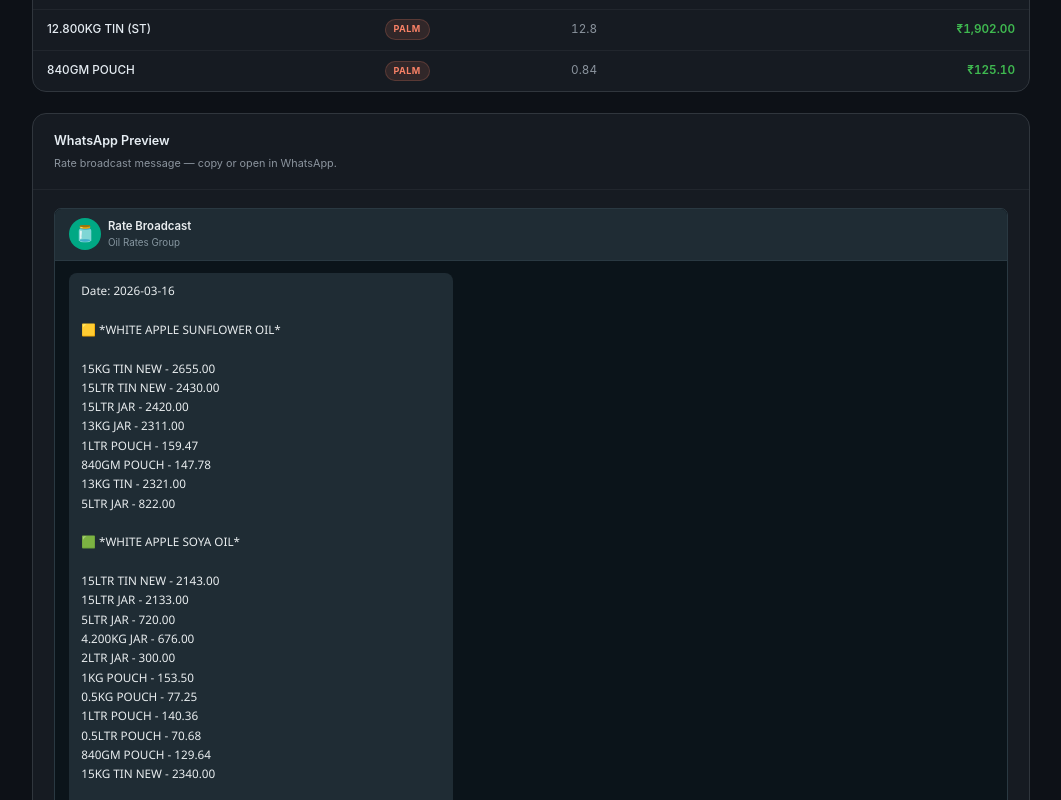
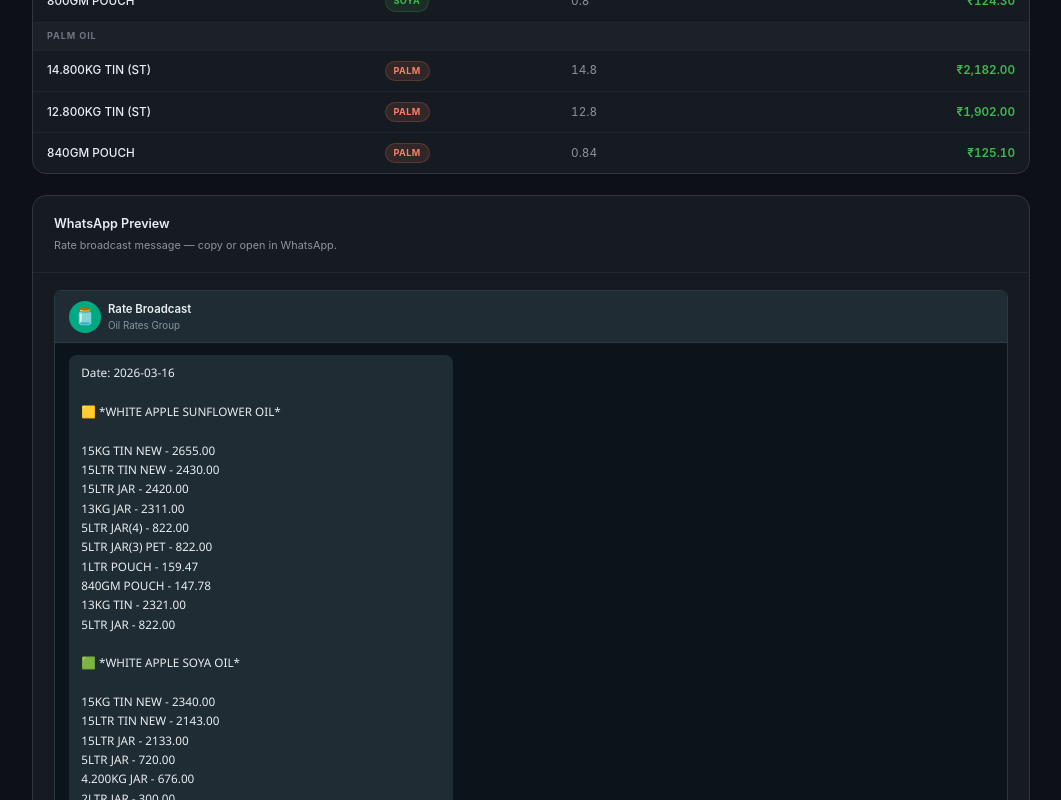
Before and after one commit to mydesignstation-cmyk/oilchart, a React (Vite) app: page / in a window 1280 px wide. Shown: the part 2000-2800 px from the top of the page, without its empty margins (109-1170 px from the left). Built offline with nearby package versions, Linux system fonts and the light colour scheme.

Commit message:
fix: add SF 5LTR JAR variants; normalize product name spacing for ordering

```diff
--- a/src/components/ProductTable.tsx
+++ b/src/components/ProductTable.tsx
@@ -58,7 +58,7 @@
         "840GM POUCH",
       ],
       SOYA: [
-        "15 KG TIN NEW",
+        "15KG TIN NEW",
         "15LTR TIN NEW",
         "15LTR JAR",
         "13KG TIN NEW",
--- a/src/data/products.ts
+++ b/src/data/products.ts
@@ -60,6 +60,23 @@
     name: "5LTR JAR",
     oilType: "SF",
     packSize: 5,
+    offsets: { SF: -13, SOYA: -10, PALM: 13 },
+    adjustments: { self: 18, other: 33, dealer: 38 },
+  },
+  // Variants shown in spreadsheet (same pricing offsets as 5LTR JAR)
+  {
+    name: "5LTR JAR(4)",
+    oilType: "SF",
+    packSize: 5,
+    brand: "WHITE APPLE",
+    offsets: { SF: -13, SOYA: -10, PALM: 13 },
+    adjustments: { self: 18, other: 33, dealer: 38 },
+  },
+  {
+    name: "5LTR JAR(3) PET",
+    oilType: "SF",
+    packSize: 5,
+    brand: "WHITE APPLE",
     offsets: { SF: -13, SOYA: -10, PALM: 13 },
     adjustments: { self: 18, other: 33, dealer: 38 },
   },
--- a/src/utils/messageBuilder.ts
+++ b/src/utils/messageBuilder.ts
@@ -26,7 +26,7 @@
       "840GM POUCH",
     ],
     SOYA: [
-      "15 KG TIN NEW",
+      "15KG TIN NEW",
       "15LTR TIN NEW",
       "15LTR JAR",
       "13KG TIN NEW",
```
